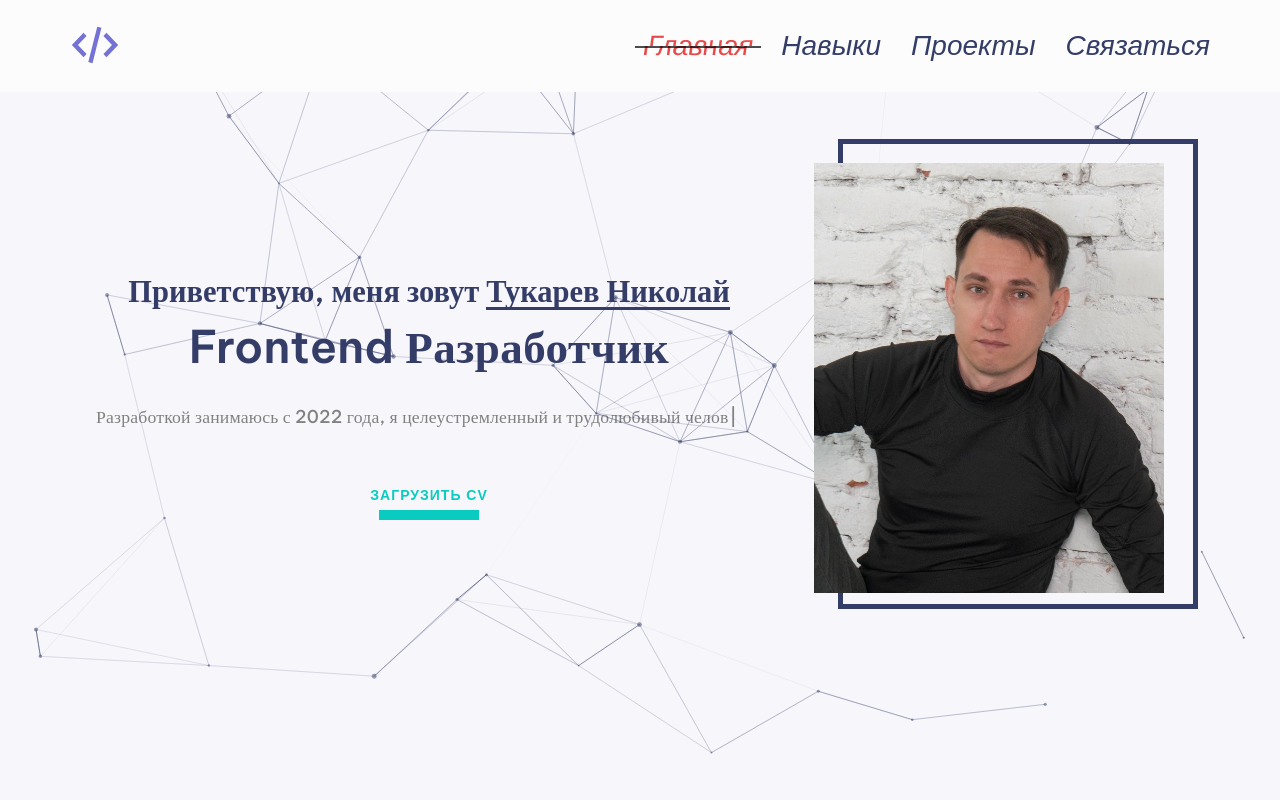
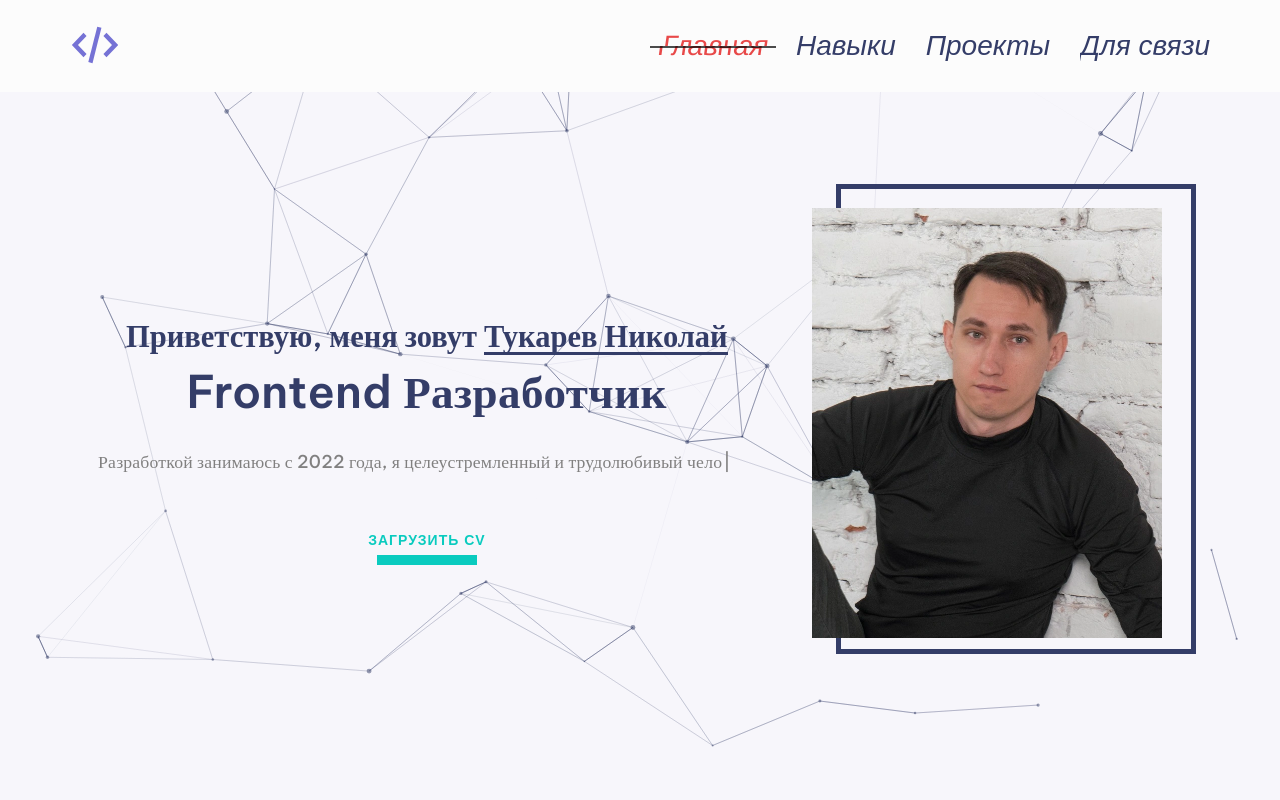
Before and after one commit to Taitanos/portfolio, a React app: page / in a window 1280 px wide. Shown: the top 800 px of the page. Built offline with nearby package versions, Linux system fonts and the light colour scheme.

Commit message:
added animation burger menu, btn and icon

```diff
--- a/src/components/Button.ts
+++ b/src/components/Button.ts
@@ -35,5 +35,6 @@ export const Button = styled.button`
     left: 50%;
     transform: translateX(-50%);
     z-index: -1;
+    transition: ${theme.animations.transition};
   }
 `
--- a/src/components/Container.ts
+++ b/src/components/Container.ts
@@ -6,4 +6,5 @@ export const Container = styled.div`
   min-height: 100%;
   padding: 0 15px;
   margin: 0 auto;
+  z-index: 1;
 `
--- a/src/layout/footer/Footer_Styles.ts
+++ b/src/layout/footer/Footer_Styles.ts
@@ -2,7 +2,7 @@ import styled from 'styled-components';
 import {theme} from '../../styled/Theme';
 
 const Footer = styled.footer`
-  padding: 75px 0;
+  padding: 65px 0;
   gap: 25px;
   background-color: ${theme.colors.secondaryBg};
   display: flex;
@@ -36,7 +36,8 @@ const SocialItem = styled.li`
 `
 
 const SocialLink = styled.a`
-    opacity: 0.5;
+  opacity: 0.5;
+  transition: ${theme.animations.transition};
 
   &:hover {
     opacity: 1;
--- a/src/layout/header/headerMenu/HeaderMenu_Styles.ts
+++ b/src/layout/header/headerMenu/HeaderMenu_Styles.ts
@@ -1,4 +1,4 @@
-import { Link } from 'react-scroll';
+import {Link} from 'react-scroll';
 import styled, {css} from 'styled-components';
 import {theme} from '../../../styled/Theme';
 
@@ -16,6 +16,7 @@ const Mask = styled.span`
   height: 50%;
   overflow-y: hidden;
   color: ${theme.colors.secondaryBg};
+  transition: ${theme.animations.transition};
 
   & + & {
     top: 50%;
@@ -47,6 +48,7 @@ const NavLink = styled(Link)`
     z-index: 1;
 
     transform: scale(0);
+    transition: ${theme.animations.transition};
   }
 
   &:hover, &.active {
@@ -84,21 +86,29 @@ const MobileMenuPopup = styled.div<{ isOpen: boolean }>`
   left: 0;
   z-index: 99999;
   background-color: rgba(255, 255, 255, 0.9);
+  display: flex;
+  justify-content: center;
+  align-items: center;
+  transform: translateY(-100%);
+  transition: 1s ease-in-out;
 
-  display: none;
-
-  ${props => props.isOpen && css<{ isOpen: boolean }>`
-    display: flex;
-    justify-content: center;
-    align-items: center;
-  `}
   ul {
     display: flex;
-    gap: 30px;
+    gap: 7px;
     justify-content: center;
     align-items: center;
     flex-direction: column;
+    transition: 1s ease-in-out;
   }
+
+  ${props => props.isOpen && css<{ isOpen: boolean }>`
+    transform: translateY(0);
+
+    & ul {
+      gap: 40px;
+    }
+
+  `}
 `
 
 const BurgerButton = styled.button<{ isOpen: boolean }>`
--- a/src/layout/header/headerMenu/menu/Menu.tsx
+++ b/src/layout/header/headerMenu/menu/Menu.tsx
@@ -5,7 +5,7 @@ const items = [
     {href: 'main', title: 'Главная'},
     {href: 'skills', title: 'Навыки'},
     {href: 'projects', title: 'Проекты'},
-    {href: 'contact', title: 'Связаться'},
+    {href: 'contact', title: 'Для связи'},
 ]
 
 export const Menu: React.FC = () => {
--- a/src/layout/sections/contacts/Contacts.tsx
+++ b/src/layout/sections/contacts/Contacts.tsx
@@ -10,7 +10,7 @@ export const Contacts: React.FC = () => {
     return (
         <S.Contacts id={'contact'}>
             <Container>
-                <SectionTitle>Связаться</SectionTitle>
+                <SectionTitle>Для связи</SectionTitle>
                 <FlexWrapper justify={'space-around'} wrap={'wrap'}>
                     <S.Picture src={image} alt={'contact'}/>
                     <S.Form>
--- a/src/layout/sections/contacts/Contacts_Styled.ts
+++ b/src/layout/sections/contacts/Contacts_Styled.ts
@@ -7,8 +7,7 @@ const Contacts = styled.section`
   flex-direction: column;
   align-items: center;
   gap: 45px;
-  position: relative;
-  padding-bottom: 230px;
+  padding-bottom: 150px;
 `
 
 const Picture = styled.img`
--- a/src/layout/sections/main/Main.tsx
+++ b/src/layout/sections/main/Main.tsx
@@ -21,7 +21,7 @@ export const Main: React.FC = () => {
                             <S.Description>
                                 <Typewriter
                                     options={{
-                                        strings: ['Разработкой занимаюсь с 2022 года, я целеустремленный и трудолюбивый человек с опытом создания SPA с использованием React/Redux/TypeScript. Мне нравится создавать вещи, с которыми пользователям интересно взаимодействовать. Как разработчик, я стремлюсь создавать простые, понятные и красивые решения для интернета. Обычно я предпочитаю тратить свободное время на улучшение и изучение новых технологий, а также активно занимаюсь спортом для поддержания себя в форме. Готов рассмотреть проектную работу и полную занятость.'],
+                                        strings: ['Разработкой занимаюсь с 2022 года, я целеустремленный и трудолюбивый человек с опытом создания SPA с использованием React/Redux/TypeScript. Мне нравится создавать вещи, с которыми пользователям интересно взаимодействовать. Как разработчик, я стремлюсь создавать простые, понятные и красивые решения для интернета. Свободное время использую для улучшение и изучение новых технологий, саморазвитие, а так же занимаюсь спортом для поддержания себя в форме. Готов рассмотреть проектную работу и полную занятость.'],
                                         autoStart: true,
                                         loop: true,
                                         delay: 75,
--- a/src/styled/Global.styled.ts
+++ b/src/styled/Global.styled.ts
@@ -23,7 +23,7 @@ export const GlobalStyled = createGlobalStyle`
   }
 
   section {
-    padding: 200px 0;
+    padding: 110px 0;
 
     @media ${theme.media.mobile} {
       padding: 105px 0
--- a/src/styled/Theme.ts
+++ b/src/styled/Theme.ts
@@ -19,4 +19,8 @@ export const theme = {
         tablet: "screen and (max-width: 768px)",
         desktop: "screen and (min-width: 1140px)",
     },
+
+    animations: {
+        transition: '.2s ease-in-out',
+    }
 }
```
